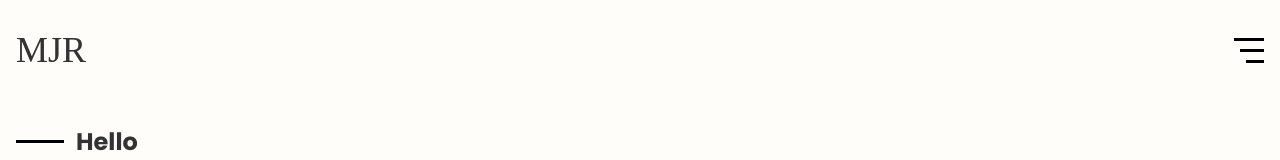
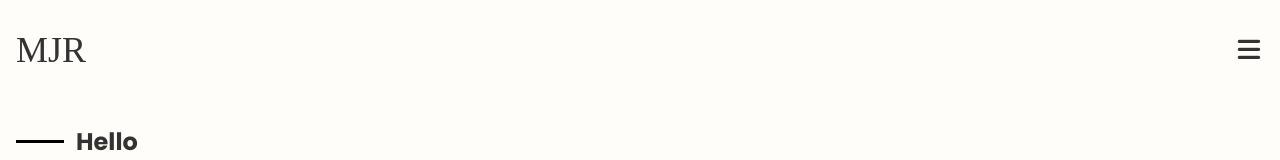
Before and after one commit to 5F8575tree/portfolio-2023-react, a React (Create React App) app: page / in a window 1280 px wide. Shown: the top 160 px of the page. Built offline with nearby package versions, Linux system fonts and the light colour scheme; a web font is replaced by a local one.

Commit message:
make a start on fancy pop-out menu

```diff
--- a/public/index.html
+++ b/public/index.html
@@ -24,6 +24,10 @@
       work correctly both with client-side routing and a non-root public URL.
       Learn how to configure a non-root public URL by running `npm run build`.
     -->
+    <script
+      src="https://kit.fontawesome.com/5b8437c945.js"
+      crossorigin="anonymous"
+    ></script>
     <title>Mark J Rawlins</title>
   </head>
   <body>
--- a/src/header/Header.js
+++ b/src/header/Header.js
@@ -1,12 +1,40 @@
+import { useState } from "react";
+
 function Header() {
+  const [isMenuOpen, setIsMenuOpen] = useState(false);
+
+  const toggleMenu = () => {
+    setIsMenuOpen(!isMenuOpen);
+  };
+
   return (
     <div className="header">
       <div className="logo">MJR</div>
-      <div className="menu-toggle">
-        <div className="line-1"></div>
-        <div className="line-2"></div>
-        <div className="line-3"></div>
+      <div className="menu-toggle" onClick={toggleMenu}>
+        <i className={`fas ${isMenuOpen ? "fa-times" : "fa-bars"}`}></i>
       </div>
+      <ul className={`mainMenu ${isMenuOpen ? "open" : ""}`}>
+        <li>
+          <a href="#">Top</a>
+        </li>
+        <li>
+          <a href="#">Skills</a>
+        </li>
+        <li>
+          <a href="#">Portfolio</a>
+        </li>
+        <li>
+          <a href="#">Contact</a>
+        </li>
+        <div className="closeMenu" onClick={toggleMenu}>
+          <i className="fas fa-times"></i>
+        </div>
+        <span className="icons">
+          <i className="fab fa-twitter"></i>
+          <i className="fab fa-github"></i>
+          <i className="fab fa-linkedin"></i>
+        </span>
+      </ul>
     </div>
   );
 }
--- a/src/header/header.css
+++ b/src/header/header.css
@@ -18,27 +18,62 @@
   height: 25px;
   cursor: pointer;
   display: flex;
-  flex-direction: column;
-  justify-content: space-between; /* Adjusts the spacing between lines */
-  align-items: flex-end; /* Aligns the lines to the right */
+  align-items: center;
+  justify-content: center;
 }
 
-.line-1 {
-  width: 30px;
-  height: 3px;
-  background-color: #000;
-  margin-bottom: 5px;
+.menu-toggle i {
+  font-size: 1.6rem;
 }
 
-.line-2 {
-  width: 24px;
-  height: 3px;
-  background-color: #000;
-  margin-bottom: 5px;
+.mainMenu {
+  display: flex;
+  list-style: none;
+  height: 100vh;
+  width: 100vw;
+  position: fixed;
+  top: -100vh;
+  left: 0;
+  z-index: 10;
+  flex-direction: column;
+  justify-content: center;
+  align-items: center;
+  background-color: #6e5afd;
+  transition: top 0.5s ease;
 }
 
-.line-3 {
-  width: 18px;
-  height: 3px;
-  background-color: #000;
+.mainMenu.open {
+  top: 0;
 }
+
+.mainMenu .closeMenu {
+  font-size: 2rem;
+  display: block;
+  position: absolute;
+  top: 20px;
+  right: 20px;
+  color: #fffdf9;
+  cursor: pointer;
+}
+
+.mainMenu li a {
+  display: inline-block;
+  padding: 16px;
+  text-transform: uppercase;
+  color: #fffdf9;
+}
+
+.openMenu {
+  font-size: 1.6rem;
+  margin: 20px;
+  display: block;
+  cursor: pointer;
+}
+
+.icons i {
+  font-size: 2rem;
+  display: inline-block;
+  cursor: pointer;
+  color: #fffdf9;
+  margin-right: 8px;
+}
```
